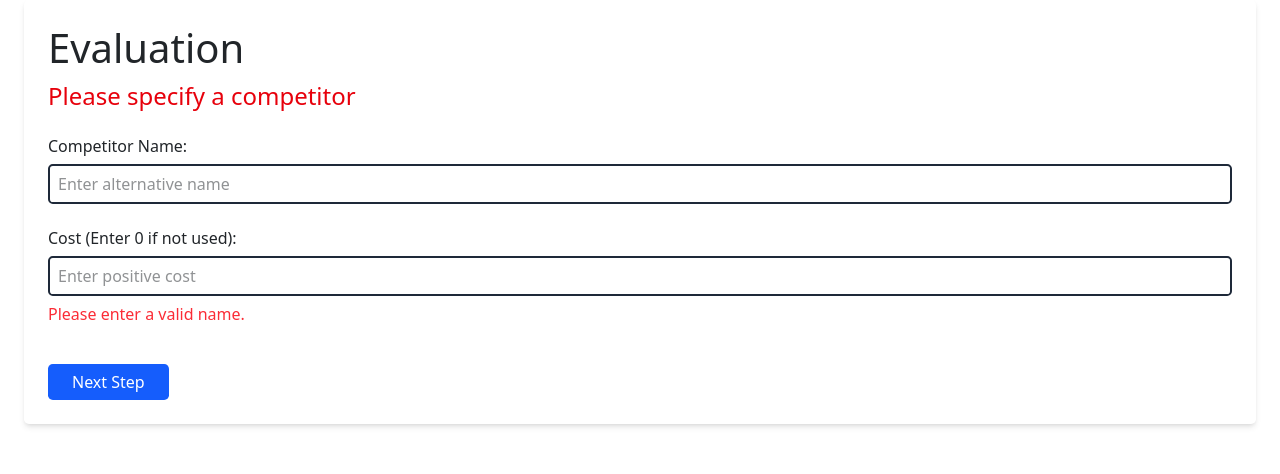
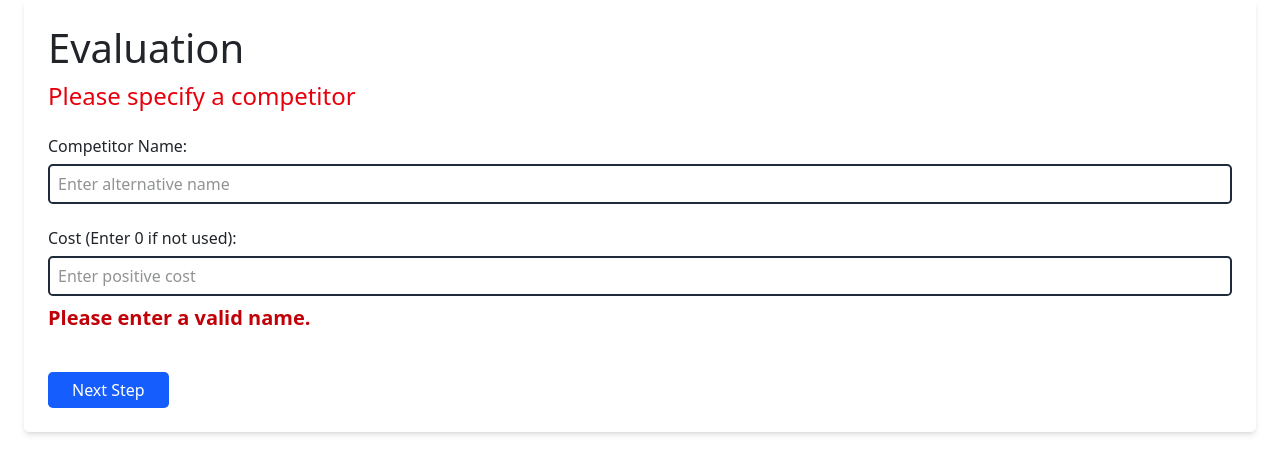
Before and after one commit to MalavyaRaval/LSP, a React (Vite) app in the folder frontend/: page /project/1/evaluation/new in a window 1280 px wide. Both pictures are taken after a click on the button "Next Step". Shown: the top 474 px of the page. Built offline with nearby package versions, Linux system fonts and the light colour scheme; no server answers.

Commit message:
error shown better

```diff
--- a/frontend/src/components/ProjectEvaluation.jsx
+++ b/frontend/src/components/ProjectEvaluation.jsx
@@ -194,7 +194,7 @@ const ProjectEvaluation = () => {
       <p className="text-red-700 m-0 leading-tight">
         Please enter the valuse of Attributes
       </p>
-      {error && <p className="text-red-500">{error}</p>}
+      {error && <p className="text-red-700 text-xl font-semibold">{error}</p>}
       {}
       <div className="overflow-x-auto mt-4">
         <table className="min-w-full border-collapse border border-gray-300">
@@ -302,7 +302,9 @@ const ProjectEvaluation = () => {
             placeholder="Enter positive cost"
           />
         </div>
-        {error && <p className="mt-2 text-red-500">{error}</p>}
+        {error && (
+          <p className="mt-2 text-red-700 text-xl font-semibold">{error}</p>
+        )}
         <button
           onClick={handleNextStep}
           className="mt-4 bg-blue-600 text-white px-4 py-2 rounded-lg hover:bg-blue-700"
```
